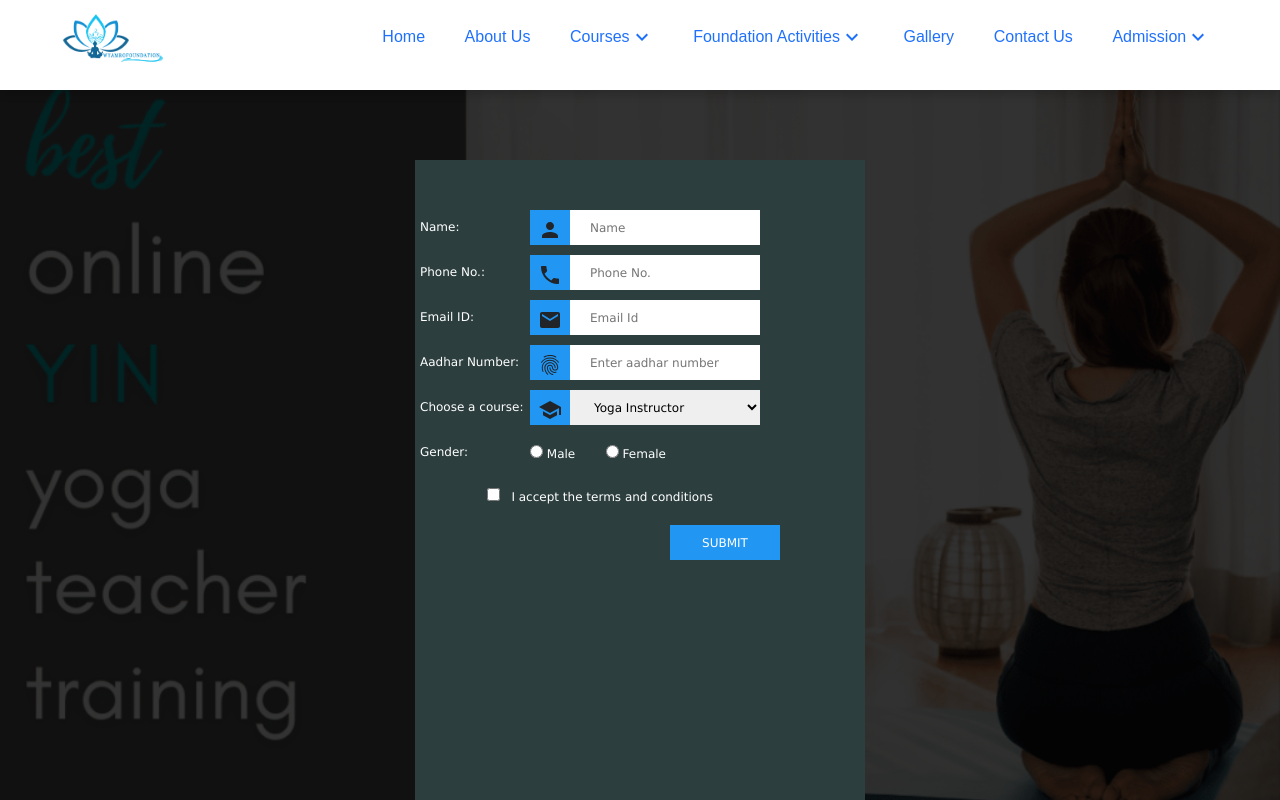
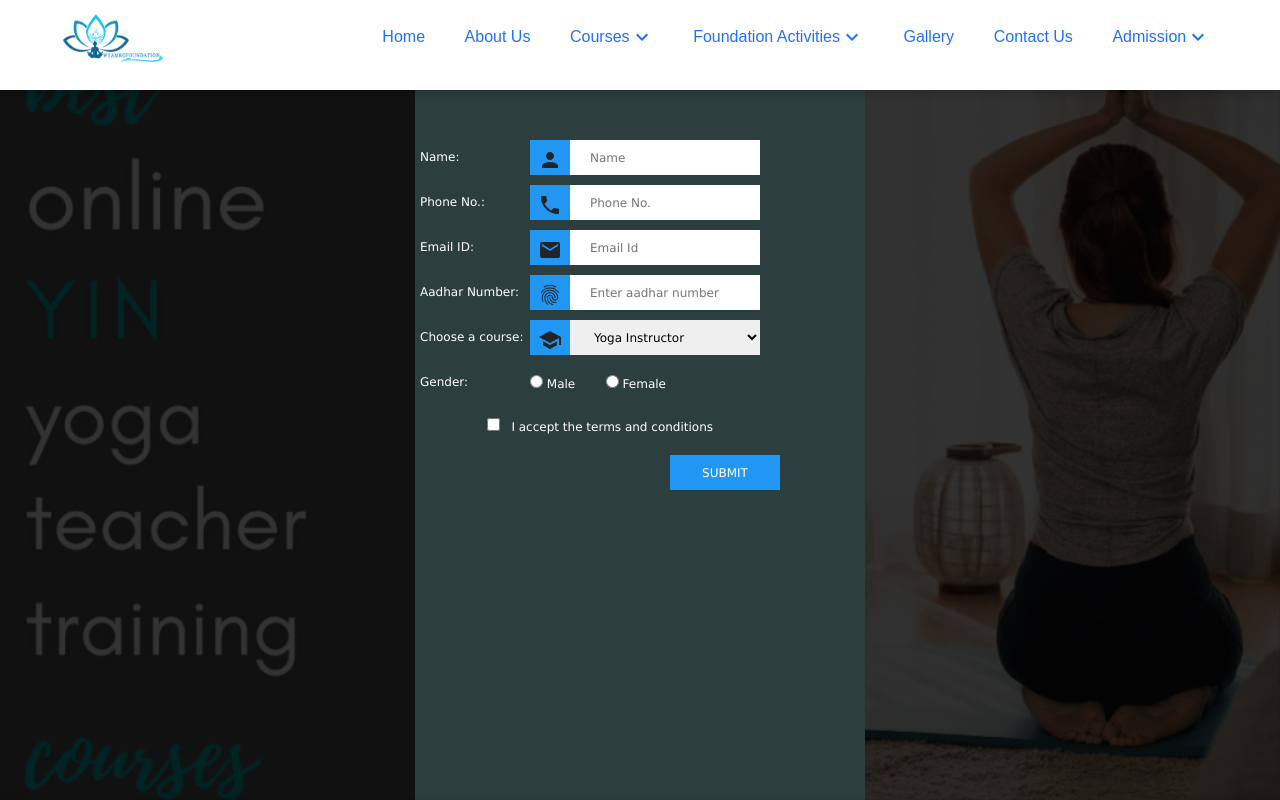
Before and after one commit to watchayush/startupWyamro, a React (Create React App) app: page /admissionForm in a window 1280 px wide. Shown: the top 800 px of the page. Built offline with nearby package versions, Linux system fonts and the light colour scheme.

Commit message:
reverting some changes

```diff
--- a/src/components/organisms/Gallery/AdmissionForm/AdmissionForm.css
+++ b/src/components/organisms/Gallery/AdmissionForm/AdmissionForm.css
@@ -2,9 +2,9 @@
   background: #2d3e3f;
   width: 450px;
   padding-bottom: 20px;
-  margin-top: 6em;
+  margin-top: 0em;
   margin-bottom: 4em;
-  padding: 40px 5px 20px 5px;
+  padding: 130px 5px 20px 5px;
   height: 100%;
   margin-inline: auto;
 }
--- a/src/pages/Admission/Admission.jsx
+++ b/src/pages/Admission/Admission.jsx
@@ -9,7 +9,7 @@ export default function Admission() {
       style={{
         backgroundImage: "url('/images/home/admission.png')",
         height: "100vh",
-        marginTop: "4em",
+        marginTop: "0em",
       }}
       data-scroll-index="7"
     >
```
